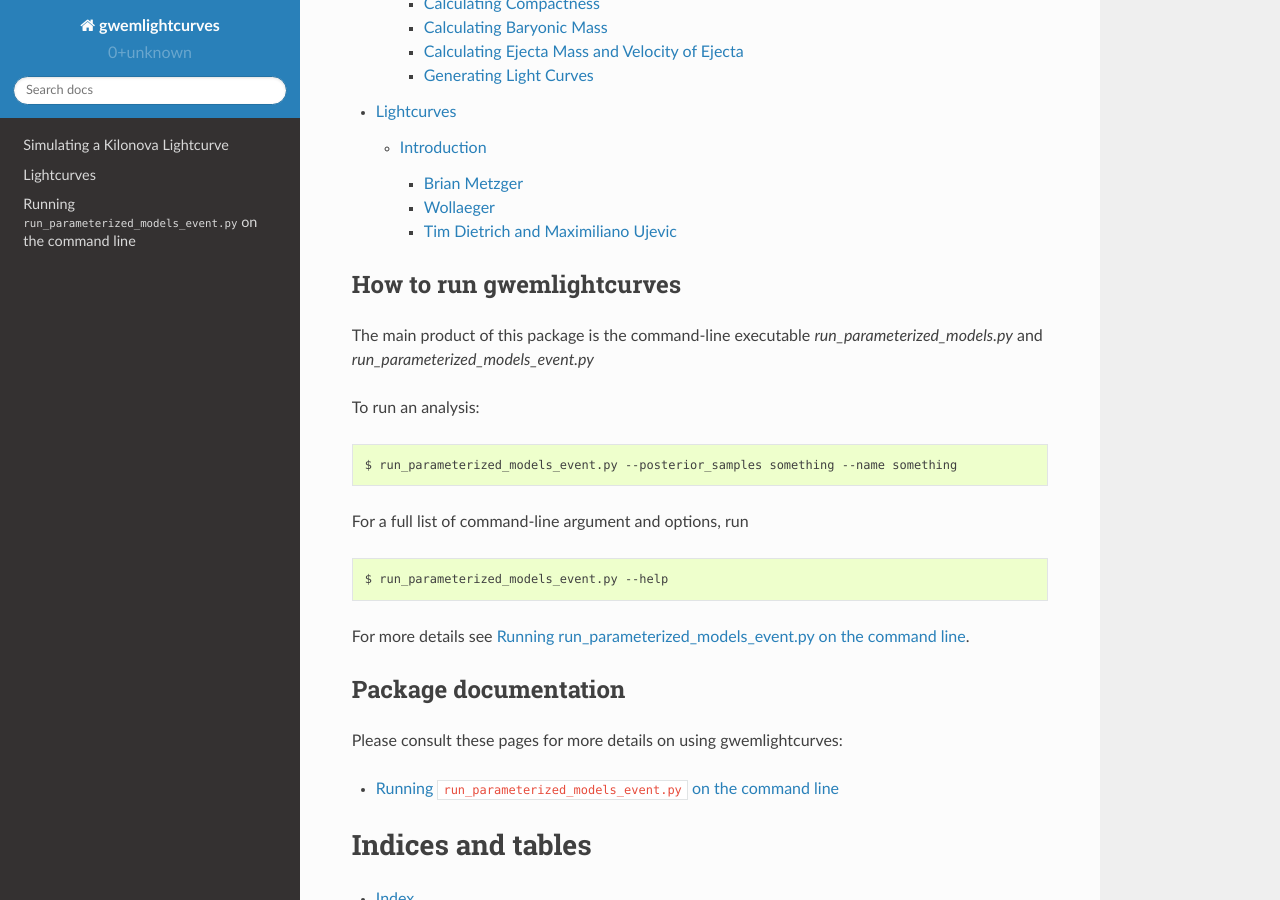
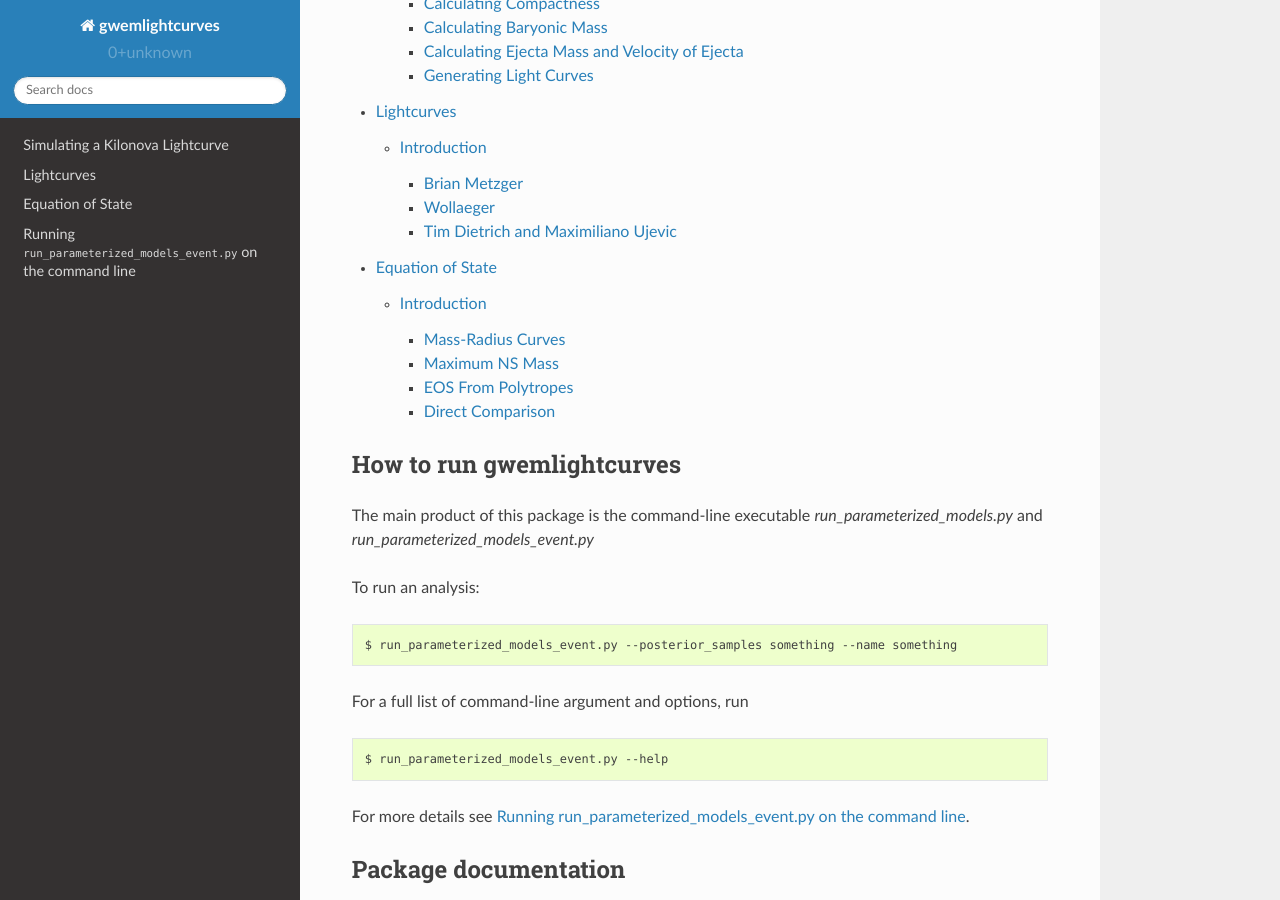
Before and after one commit to mcoughlin/gwemlightcurves, a Sphinx documentation site: the page built from docs/index.rst, in a window 1280 px wide and 900 px high, scrolled down 491 px. Built offline with Sphinx 7.4.7 and the Read the Docs theme 2.0.0, drawn with Linux system fonts in a browser that asks for light colours; part of the change alters nothing that is shown.

Commit message:
/docs/examples/eos.rst: added documentation page describing some differences in EOSs between TOV solvers

```diff
--- /dev/null
+++ b/docs/examples/eos.rst
@@ -0,0 +1,88 @@
+.. _examples:
+
+#################
+Equation of State
+#################
+
+============
+Introduction
+============
+
+Depending on how you solve the TOV equation, which describes a non-rotating neutron star (NS) in hydrostatic equilibrium, you will end up with different NS parameters. The nominal two parameters used to illustrate differences in equation of state (EOS) are mass and radius.
+
+Mass-Radius Curves
+------------------
+For a subset of EOSs, we can plot mass radius curves.
+
+.. plot::
+   :include-source:
+
+   >>> from distutils.spawn import find_executable
+   >>> from gwemlightcurves.KNModels import table
+   >>> from gwpy.table import EventTable
+   >>> from gwpy.plotter import EventTablePlot
+
+   >>> plot = EventTablePlot(figsize=(18.5, 10.5))
+   >>> ax = plot.gca()
+   >>> EOS = ['ap3', 'ap4', 'eng', 'gnh3', 'H4', 'mpa1', 'ms1', 'ms1b', 'sly', 'wff1', 'wff2']
+   >>> Color = ['blue', 'green', 'red', 'cyan', 'magenta', 'yellow', 'chartreuse', 'burlywood', 'lightseagreen', 'mediumaquamarine', 'brown']
+   >>> EOS_Color = dict(zip(EOS, Color))
+
+   >>> for eos in EOS:
+   >>>     t=EventTable.read(find_executable(eos+'_mr.dat'), format='ascii')
+   >>>     mask=t['radius']<20
+   >>>     ax.plot(t['radius'][mask], t['mass'][mask], color=EOS_Color[eos], label=eos)
+   >>> ax.set_xlabel("Radius (km)")
+   >>> ax.set_ylabel("Mass ($M_{\odot}$)")
+   >>> ax.set_title('Monica Mass Radius Curves')
+   >>> plot.add_legend()
+
+Maximum NS Mass
+---------------
+Each equation of state has a maximum allowed mass. This, along with several other constraints arising from causality and limitations on spin, determine what masses and radii are allowed for NSs.
+
+EOS From Polytropes
+-------------------
+LALSimulation also has the capability to construct an EOS using a set of 4 polytrope parameters, as in `Read et al <https://arxiv.org/pdf/0812.2163.pdf>`_.
+
+
+Direct Comparison
+-----------------
+Here we plot a direct comparison of mass radius curves from the three different TOV solvers.
+
+.. plot::
+   :include-source:
+
+   >>> from distutils.spawn import find_executable
+   >>> from gwemlightcurves.KNModels import table
+   >>> from gwpy.table import EventTable
+   >>> from gwpy.plotter import EventTablePlot
+   >>> import astropy.units as u
+   >>> import astropy.constants as C
+   >>> G = C.G.value; c = C.c.value; msun = u.M_sun.to(u.kg)
+
+
+   >>> plot = EventTablePlot(figsize=(20.5, 10.5))
+   >>> EOS = ['ap4', 'H4', 'ms1b']
+   >>> Color = ['blue', 'green', 'red']
+   >>> locations = [(1,3,1), (1,3,2), (1,3,3)]
+   >>> plot_location = dict(zip(EOS, locations))
+
+   >>> for eos in EOS:
+   >>>     ax = plot.add_subplot(plot_location[eos][0], plot_location[eos][1], plot_location[eos][2])
+   >>>     ax.set_title('EOS: {0}'.format(eos), fontsize='small')
+   >>>     t_mon=EventTable.read(find_executable(eos+'_mr.dat'), format='ascii')
+   >>>     t_wk=EventTable.read(find_executable(eos+'.tidal.seq'), format='ascii')
+   >>>     t_lalsim=EventTable.read(find_executable(eos+'_lalsim_mr.dat'), format='ascii')
+   >>>     wk_conversion=(msun * G / c**2)*10**-3
+   >>>     mask_mon=t_mon['radius']<20
+   >>>     mask_wk=t_wk['Circumferential_radius']<20
+   >>>     mask_lalsim=t_lalsim['radius']<20
+   >>>     plot.add_scatter(t_mon['radius'][mask_mon], t_mon['mass'][mask_mon], label='Monica '+eos ,color=Color[0], ax=ax)
+   >>>     plot.add_scatter(t_wk['Circumferential_radius'][mask_wk]*wk_conversion, t_wk['grav_mass'][mask_wk], label='Wolfgang '+eos ,color=Color[1], ax=ax)
+   >>>     plot.add_scatter(t_lalsim['radius'][mask_lalsim], t_lalsim['mass'][mask_lalsim], label='lalsim '+eos ,color=Color[2], ax=ax)
+   >>>     plot.add_legend(loc="upper left", fancybox=True, fontsize='small')
+
+   >>> plot.text(0.5, 0.04, 'Radius (km)', ha='center', fontsize='x-large')
+   >>> plot.text(0.04, 0.5, 'Mass ($M_{\odot}$)', va='center', rotation='vertical', fontsize='x-large')
+   >>> plot.suptitle('Mass-Radius Curve Comparison', fontsize='x-large')
--- a/docs/index.rst
+++ b/docs/index.rst
@@ -25,6 +25,7 @@ Table of Contents
 
    examples/index
    examples/lightcurves
+   examples/eos
 
 How to run gwemlightcurves
 --------------------------
```
